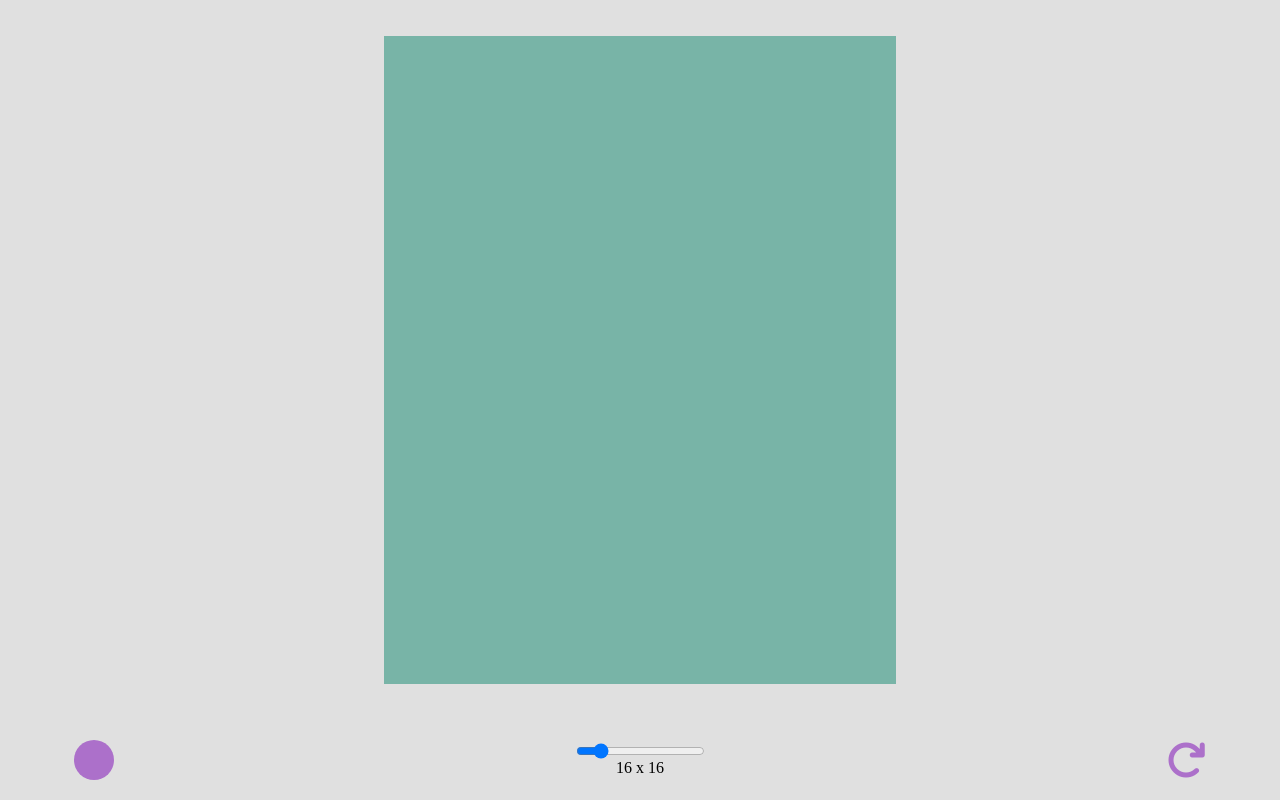
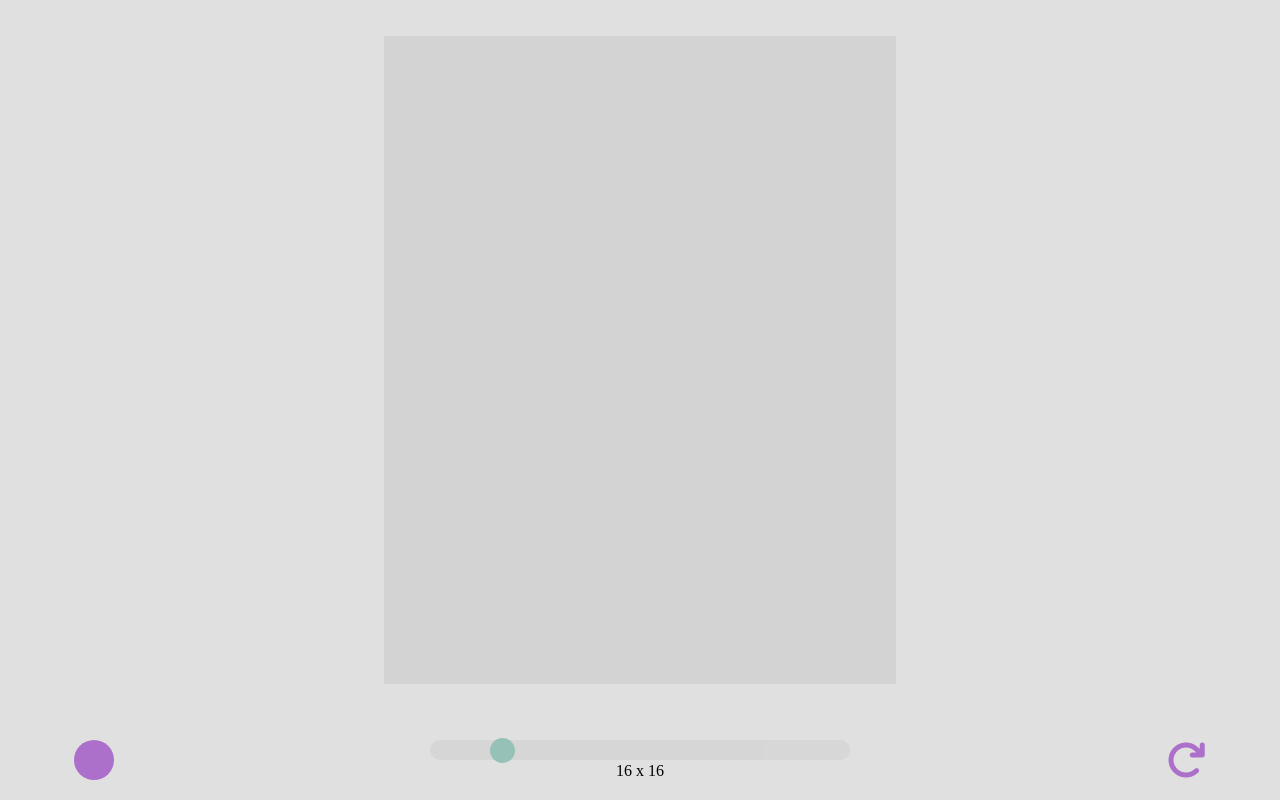
Before and after one commit to brewmeakay/etch-a-sketch-tOP, a plain HTML site: page index.html in a window 1280 px wide. Drawn offline with Linux system fonts and the light colour scheme.

Commit message:
slider styled

```diff
--- a/style.css
+++ b/style.css
@@ -3,7 +3,9 @@
     --main-bg-color : #E0E0E0;
     --footer-bg-color: #c79f9f;
     --main-text-color: #FFFFFF;
-    --alternative-color: #AC70CA;
+    --alternative-color-1: #AC70CA;
+    --alternative-color-2: #78b4a7;
+
 }
 
 *
@@ -36,7 +38,8 @@ body
 {
   height: 90%;
   width: 40%;
-  background-color: #78b4a7;
+  /* background-color: var(--alternative-color-2); */
+  background-color: lightgray;
 }
 
 .footer
@@ -80,7 +83,7 @@ body
 #reset-icon
 {
     font-size: 40px;
-    color: var(--alternative-color);
+    color: var(--alternative-color-1);
     margin-right: 10px;
 }
 
@@ -91,9 +94,7 @@ body
 }
 
 
-
-
-
+/* slider styling */
 .slidecontainer
 {
 
@@ -102,4 +103,34 @@ body
     justify-content: center;
     align-items: center;
     flex-direction: column;
+    gap: 2px;
+
 }
+
+.slider {
+    -webkit-appearance: none;
+    appearance: none;
+    width: 40%;
+    height: 20px;
+    border-radius: 10px;
+    background: #d3d3d3;
+    outline: none;
+    opacity: 0.7;
+    -webkit-transition: .2s;
+    transition: opacity .2s;
+}
+
+.slider:hover
+{
+    opacity: 1;
+}
+
+.slider::-webkit-slider-thumb {
+    -webkit-appearance: none;
+    appearance: none;
+    width: 25px;
+    height: 25px;
+    border-radius: 50%;
+    background: var(--alternative-color-2);
+    cursor: pointer;
+  }
```
